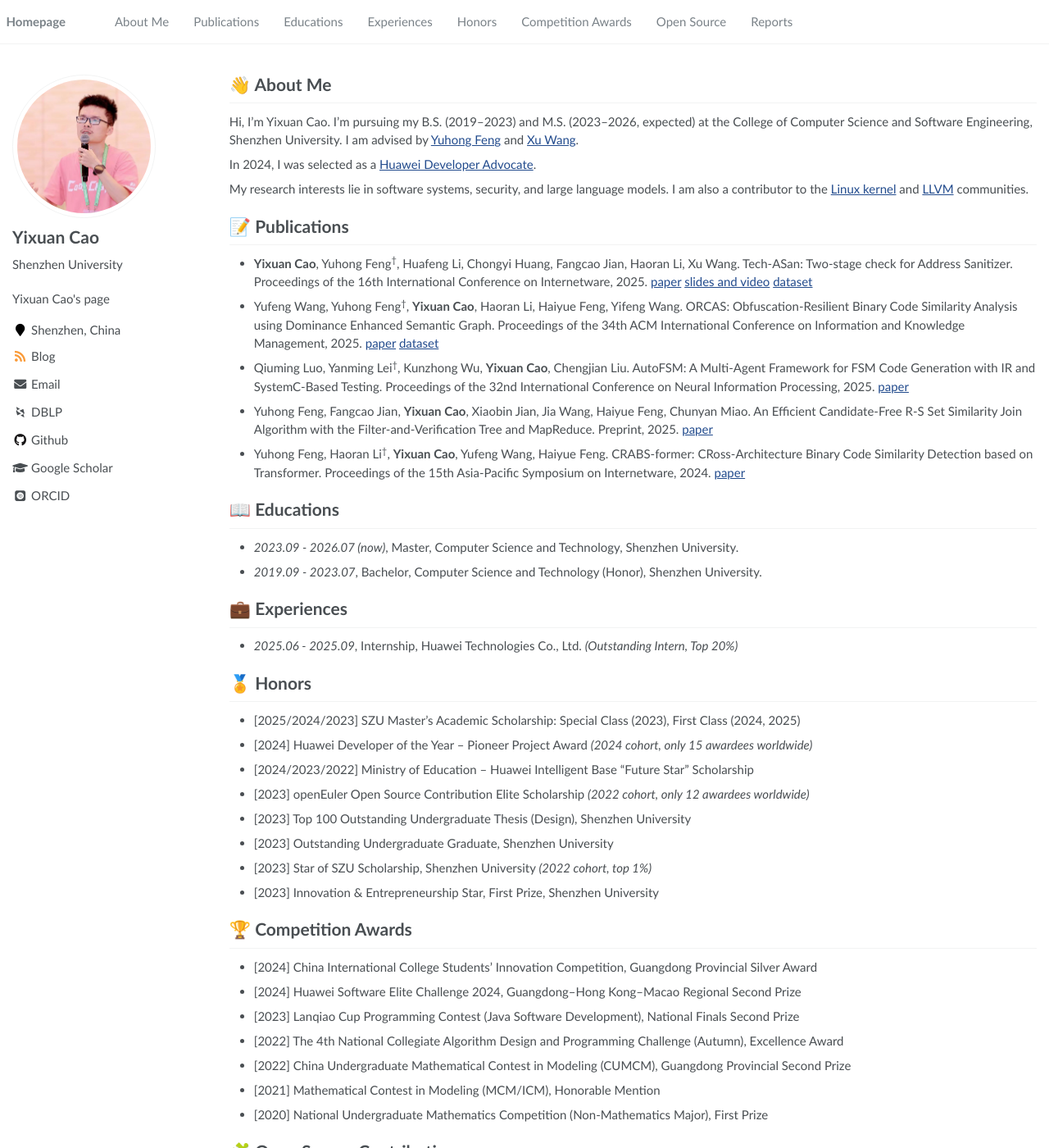
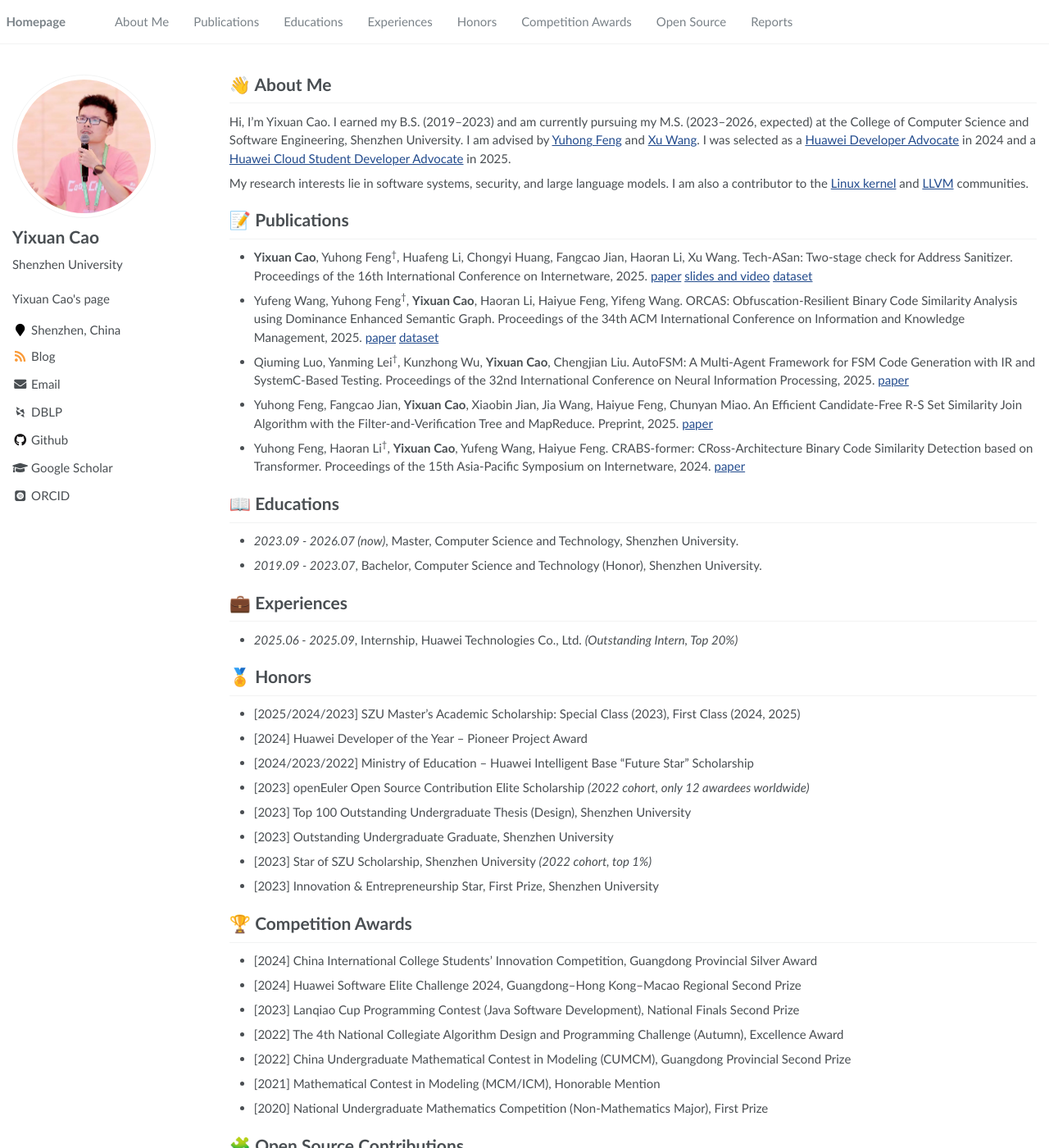
Before and after one commit to Cao-Wuhui/Cao-Wuhui.github.io, a Jekyll site: the page built from _pages/about.md, in a window 1280 px wide and 1400 px high. Shown: the whole window at 82% size. Built offline with Jekyll 4.4.1, drawn with Linux system fonts in a browser that asks for light colours; some web fonts are replaced.

Commit message:
docs(about): polish About Me intro wording

```diff
--- a/_pages/about.md
+++ b/_pages/about.md
@@ -19,9 +19,7 @@ redirect_from:
 
 
 # 👋 About Me
-Hi, I’m Yixuan Cao. I’m pursuing my B.S. (2019–2023) and M.S. (2023–2026, expected) at the College of Computer Science and Software Engineering, Shenzhen University. I am advised by [Yuhong Feng](https://scholar.google.com/citations?user=29WXQ_sAAAAJ) and [Xu Wang](https://scholar.google.com/citations?user=XNDHhIEAAAAJ).
-
-In 2024, I was selected as a [Huawei Developer Advocate](https://developer.huawei.com/home/program/advocates/member/7f07f1011f7d48b0bc989f8712919d79).
+Hi, I’m Yixuan Cao. I earned my B.S. (2019–2023) and am currently pursuing my M.S. (2023–2026, expected) at the College of Computer Science and Software Engineering, Shenzhen University. I am advised by [Yuhong Feng](https://scholar.google.com/citations?user=29WXQ_sAAAAJ) and [Xu Wang](https://scholar.google.com/citations?user=XNDHhIEAAAAJ). I was selected as a [Huawei Developer Advocate](https://developer.huawei.com/home/program/advocates/member/7f07f1011f7d48b0bc989f8712919d79) in 2024 and a [Huawei Cloud Student Developer Advocate](https://developer.huaweicloud.com/program/hcsd/personal?applicationId=046f0ef1ac31471f84b97acadc709be5) in 2025.
 
 My research interests lie in software systems, security, and large language models. I am also a contributor to the [Linux kernel](https://www.kernel.org/) and [LLVM](https://llvm.org/) communities.
 
@@ -41,7 +39,7 @@ My research interests lie in software systems, security, and large language mode
 
 # 🏅 Honors
 - [2025/2024/2023] SZU Master's Academic Scholarship: Special Class (2023), First Class (2024, 2025)
-- [2024] Huawei Developer of the Year – Pioneer Project Award *(2024 cohort, only 15 awardees worldwide)*
+- [2024] Huawei Developer of the Year – Pioneer Project Award
 - [2024/2023/2022] Ministry of Education – Huawei Intelligent Base "Future Star" Scholarship
 - [2023] openEuler Open Source Contribution Elite Scholarship *(2022 cohort, only 12 awardees worldwide)*
 - [2023] Top 100 Outstanding Undergraduate Thesis (Design), Shenzhen University
```
